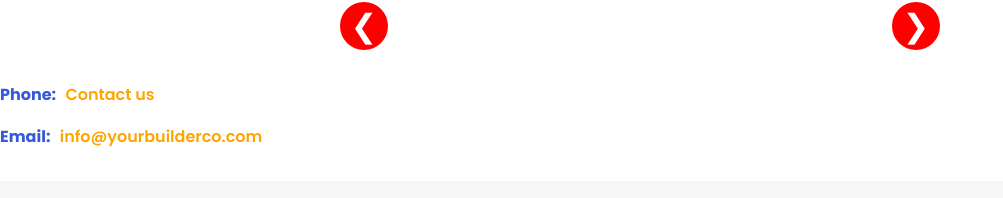
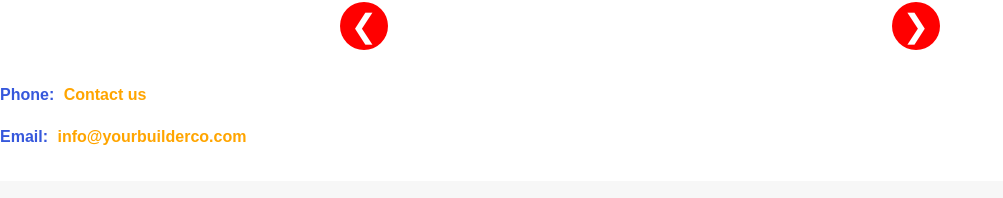
Before and after one commit to CodeCr4cker/html-test, a plain HTML site: page index.html in a window 1280 px wide. Shown: the part 2773-2971 px from the top of the page, without its empty margins (0-1003 px from the left). Drawn offline with Linux system fonts and the light colour scheme.

Commit message:
Update styles.css

```diff
--- a/styles.css
+++ b/styles.css
@@ -1,5 +1,4 @@
-@import url("https://fonts.googleapis.com/css2?family=Poppins:wght@400;600;700&display=swap");
-@import url("https://fonts.googleapis.com/css2?family=Nunito:ital,wght@0,300;0,400;0,600;0,700;1,300;1,400&display=swap");
+
 
 
 :root {
```
